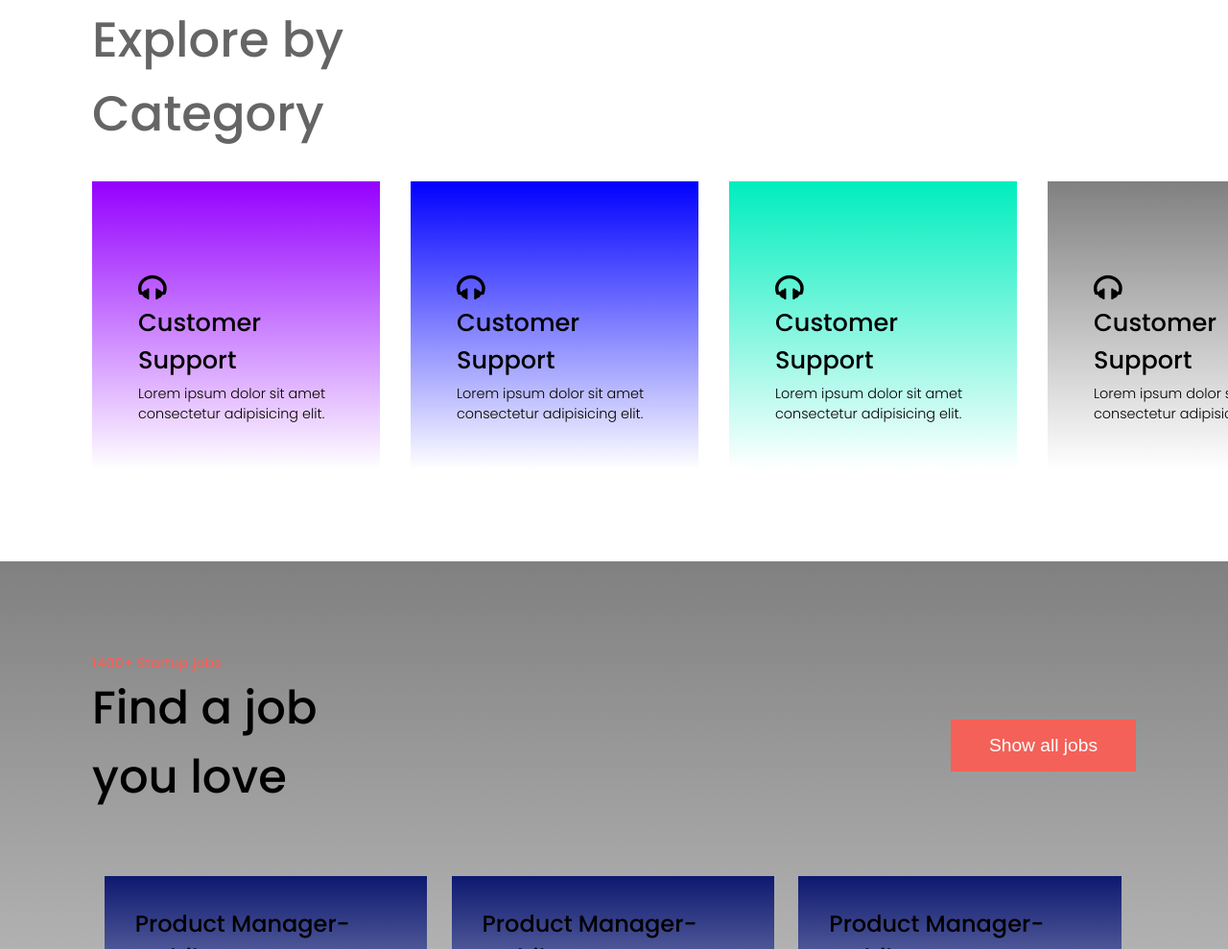
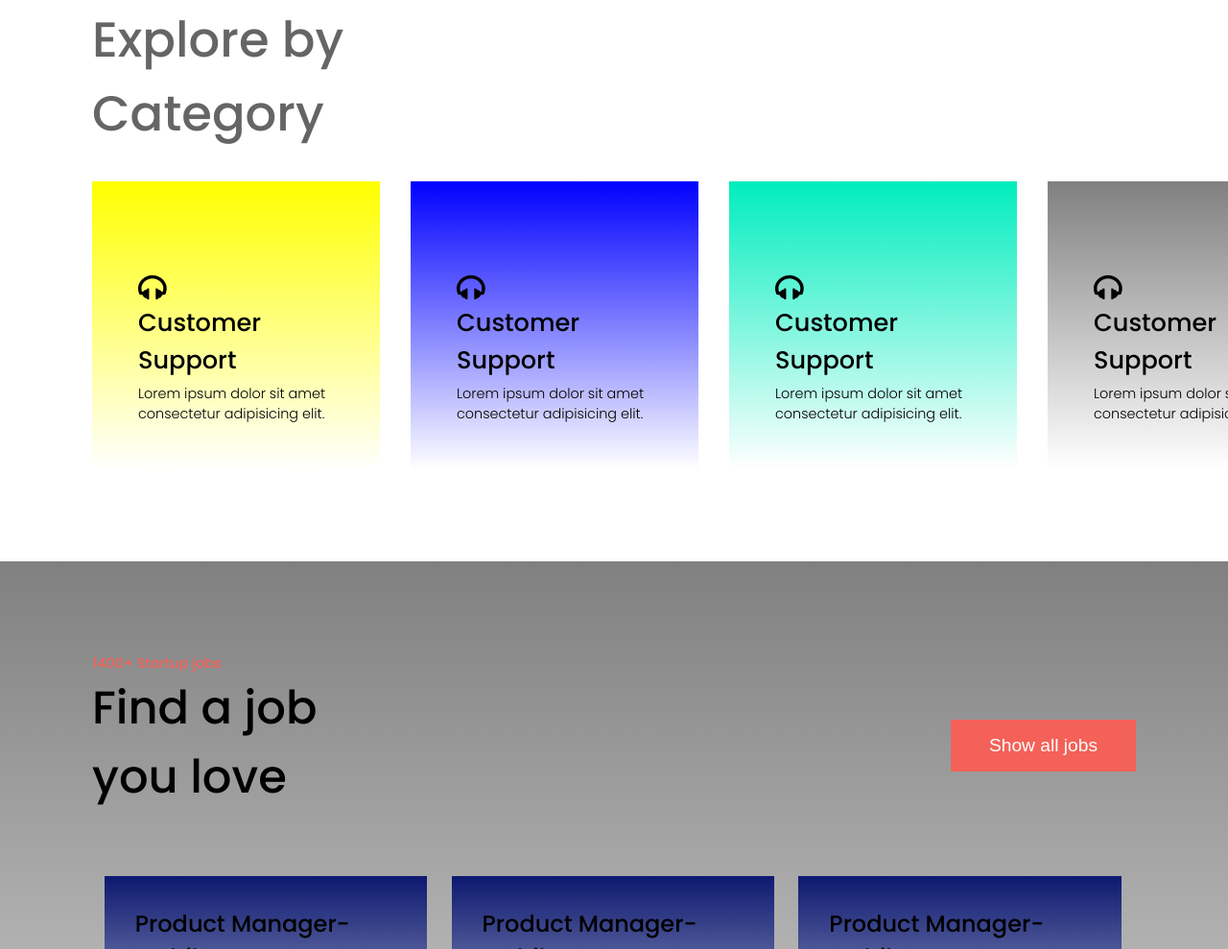
Before and after one commit to sunandanisharma/flex-box.github.io, a plain HTML site: page index.html in a window 1280 px wide. Shown: the part 1108-2097 px from the top of the page at 96% size. Drawn offline with Linux system fonts and the light colour scheme.

Commit message:
gradient

```diff
--- a/styles/page.css
+++ b/styles/page.css
@@ -17,7 +17,7 @@
 }
 
 .light-orange {
-  background-image: linear-gradient(#9500ff, white);
+  background-image: linear-gradient(yellow, white);
 }
 
 .light-purple {
```
